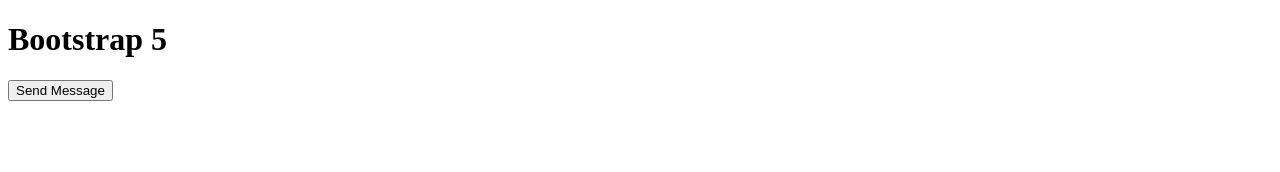
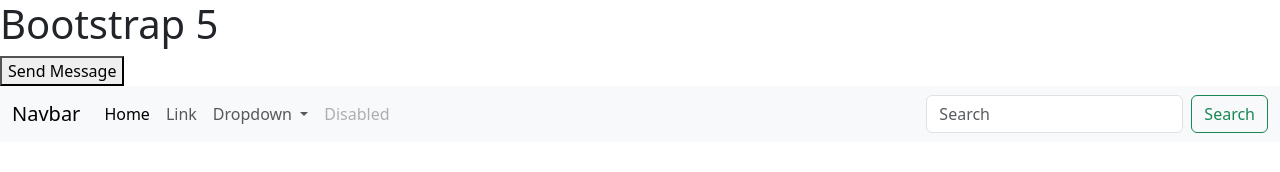
Before and after one commit to SandstormNick/Bootstrap5Training, a website: page BootstrapFundamentals/index.html in a window 1280 px wide. Drawn offline with nearby package versions, Linux system fonts and the light colour scheme.

Commit message:
Added bootstrap using npm. Updated index to include links to bootstrap css and js files

```diff
--- a/BootstrapFundamentals/index.html
+++ b/BootstrapFundamentals/index.html
@@ -4,9 +4,49 @@
     <meta charset="UTF-8">
     <meta name="viewport" content="width=device-width, initial-scale=1.0">
     <title>Document</title>
+    <link rel="stylesheet" href="node_modules/bootstrap/dist/css/bootstrap.min.css">
 </head>
 <body>
     <h1>Bootstrap 5</h1>
     <button>Send Message</button>
+
+    <nav class="navbar navbar-expand-lg navbar-light bg-light">
+        <div class="container-fluid">
+          <a class="navbar-brand" href="#">Navbar</a>
+          <button class="navbar-toggler" type="button" data-bs-toggle="collapse" data-bs-target="#navbarSupportedContent" aria-controls="navbarSupportedContent" aria-expanded="false" aria-label="Toggle navigation">
+            <span class="navbar-toggler-icon"></span>
+          </button>
+          <div class="collapse navbar-collapse" id="navbarSupportedContent">
+            <ul class="navbar-nav me-auto mb-2 mb-lg-0">
+              <li class="nav-item">
+                <a class="nav-link active" aria-current="page" href="#">Home</a>
+              </li>
+              <li class="nav-item">
+                <a class="nav-link" href="#">Link</a>
+              </li>
+              <li class="nav-item dropdown">
+                <a class="nav-link dropdown-toggle" href="#" id="navbarDropdown" role="button" data-bs-toggle="dropdown" aria-expanded="false">
+                  Dropdown
+                </a>
+                <ul class="dropdown-menu" aria-labelledby="navbarDropdown">
+                  <li><a class="dropdown-item" href="#">Action</a></li>
+                  <li><a class="dropdown-item" href="#">Another action</a></li>
+                  <li><hr class="dropdown-divider"></li>
+                  <li><a class="dropdown-item" href="#">Something else here</a></li>
+                </ul>
+              </li>
+              <li class="nav-item">
+                <a class="nav-link disabled" href="#" tabindex="-1" aria-disabled="true">Disabled</a>
+              </li>
+            </ul>
+            <form class="d-flex">
+              <input class="form-control me-2" type="search" placeholder="Search" aria-label="Search">
+              <button class="btn btn-outline-success" type="submit">Search</button>
+            </form>
+          </div>
+        </div>
+      </nav>
+
+      <script src="node_modules/bootstrap/dist/js/bootstrap.min.js"></script>
 </body>
 </html>
--- /dev/null
+++ b/BootstrapFundamentals/package.json
@@ -0,0 +1,5 @@
+{
+  "dependencies": {
+    "bootstrap": "^5.3.1"
+  }
+}
```
Also changed, not shown: 1 other file.
